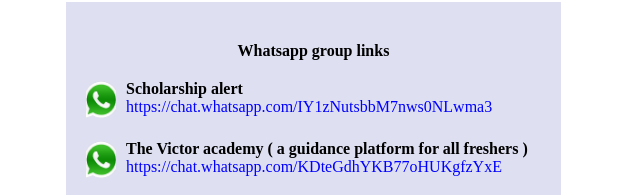
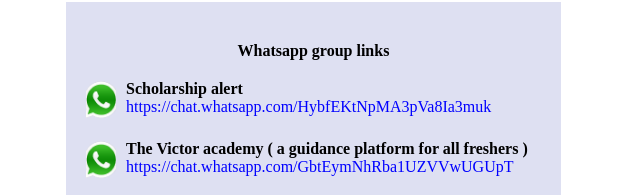
Before and after one commit to ObioraOdimmegwa/ChimerieVictor, a plain HTML site: page index.html in a window 1280 px wide. Shown: the part 757-952 px from the top of the page, 629-1269 px from the left. Drawn offline with Linux system fonts and the light colour scheme.

Commit message:
Update index.html

```diff
--- a/index.html
+++ b/index.html
@@ -57,7 +57,7 @@
                     <img src="./images/whatsappLogo.png" alt="" class="whatsappImage">
                     <div class="textDiv">
                         <strong >Scholarship alert</strong>
-                        <a href="https://chat.whatsapp.com/HybfEKtNpMA3pVa8Ia3muk" target="_blank" style="text-decoration:none; color: blue;">https://chat.whatsapp.com/IY1zNutsbbM7nws0NLwma3</a>
+                        <a href="https://chat.whatsapp.com/HybfEKtNpMA3pVa8Ia3muk" target="_blank" style="text-decoration:none; color: blue;">https://chat.whatsapp.com/HybfEKtNpMA3pVa8Ia3muk</a>
                     </div>
                 </div>
 
@@ -65,7 +65,7 @@
                     <img src="./images/whatsappLogo.png" alt="" class="whatsappImage">
                     <div class="textDiv">
                         <strong>The Victor academy ( a guidance platform for all freshers )</strong>
-                        <a href="https://chat.whatsapp.com/GbtEymNhRba1UZVVwUGUpT" target="_blank" style="text-decoration:none; color: blue;">https://chat.whatsapp.com/KDteGdhYKB77oHUKgfzYxE</a><br><br><br>
+                        <a href="https://chat.whatsapp.com/GbtEymNhRba1UZVVwUGUpT" target="_blank" style="text-decoration:none; color: blue;">https://chat.whatsapp.com/GbtEymNhRba1UZVVwUGUpT</a><br><br><br>
 
                     </div>
                 </div>
```
